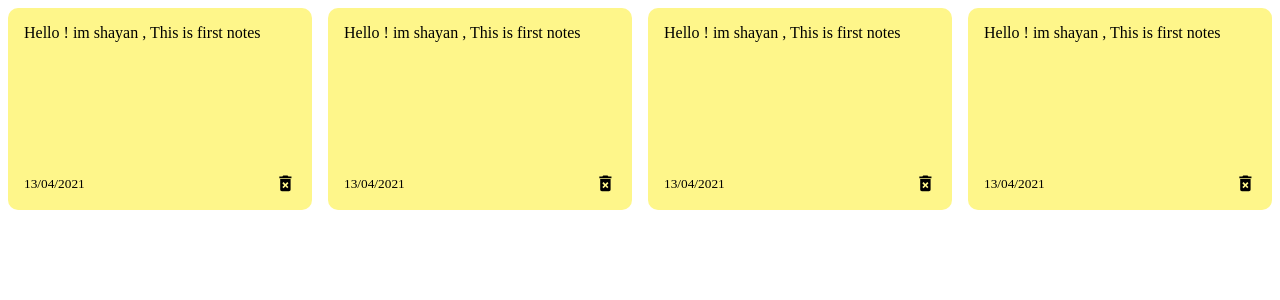
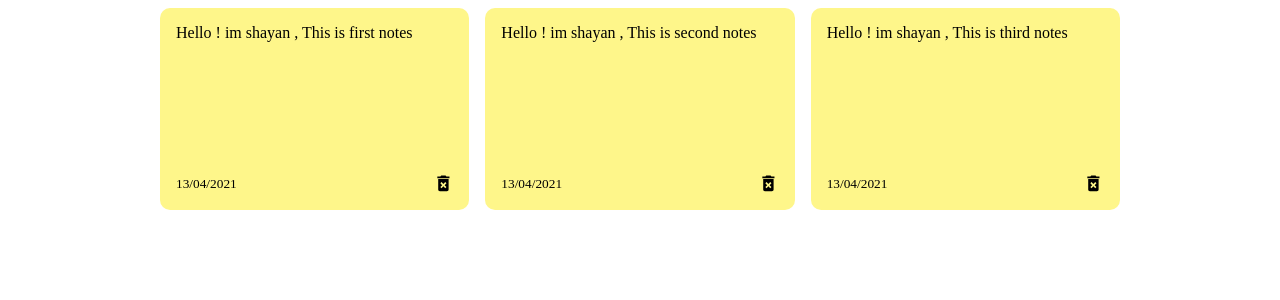
Before and after one commit to miladmrk94/notes-app, a React (Create React App) app: page / in a window 1280 px wide. Shown: the top 300 px of the page. Built offline with nearby package versions, Linux system fonts and the light colour scheme.

Commit message:
add useState

```diff
--- a/package.json
+++ b/package.json
@@ -6,6 +6,7 @@
     "@testing-library/jest-dom": "^5.16.3",
     "@testing-library/react": "^12.1.4",
     "@testing-library/user-event": "^13.5.0",
+    "nanoid": "^3.3.2",
     "react": "^18.0.0",
     "react-dom": "^18.0.0",
     "react-icons": "^4.3.1",
--- a/src/App.js
+++ b/src/App.js
@@ -1,9 +1,29 @@
+import { useState } from "react";
+import { nanoid } from "nanoid";
 import NoteList from "./components/NotesList";
 
 function App() {
+
+  const [notes, setNotes] = useState([
+    {
+      id: nanoid(),
+      text: "Hello ! im shayan , This is first notes",
+      date: "13/04/2021"
+    },
+    {
+      id: nanoid(),
+      text: "Hello ! im shayan , This is second notes",
+      date: "13/04/2021"
+    },
+    {
+      id: nanoid(),
+      text: "Hello ! im shayan , This is third notes",
+      date: "13/04/2021"
+    }
+  ]);
   return (
     <div className="container">
-      <NoteList />
+      <NoteList notes={notes} />
     </div>
   );
 }
--- a/src/components/Note.jsx
+++ b/src/components/Note.jsx
@@ -1,11 +1,11 @@
 import { MdDeleteForever } from 'react-icons/md';
 
-const Note = () => {
+const Note = ({id , text , date}) => {
     return (
         <div className="note">
-            <span>Hello ! im shayan , This is first notes</span>
+            <span>{text}</span>
             <div className="note-footer">
-                <small>13/04/2021</small>
+                <small>{date}</small>
                 <MdDeleteForever className='delete-icon' size='1.3em' />
             </div>
         </div>
--- a/src/components/NotesList.jsx
+++ b/src/components/NotesList.jsx
@@ -1,12 +1,13 @@
 import Note from "./Note";
 
-const NoteList = () => {
+const NoteList = ({ notes }) => {
     return (
         <div className="notes-list">
-            <Note />
-            <Note />
-            <Note />
-            <Note />
+            {notes.map((note)=>{
+                return <Note id={note.id} text={note.text} date={note.date} />
+            })}
+
+
         </div>
     )
 }
--- a/src/index.css
+++ b/src/index.css
@@ -1,3 +1,10 @@
+.container {
+    max-width: 960px;
+    margin-right: auto;
+    margin-left: auto;
+    padding-right: 15px;
+    padding-left: 15px;
+}
 .notes-list{
     display: grid;
     grid-gap: 1rem;
```
Also changed, not shown: 1 other file (tests, documents, lock files or other folders).
